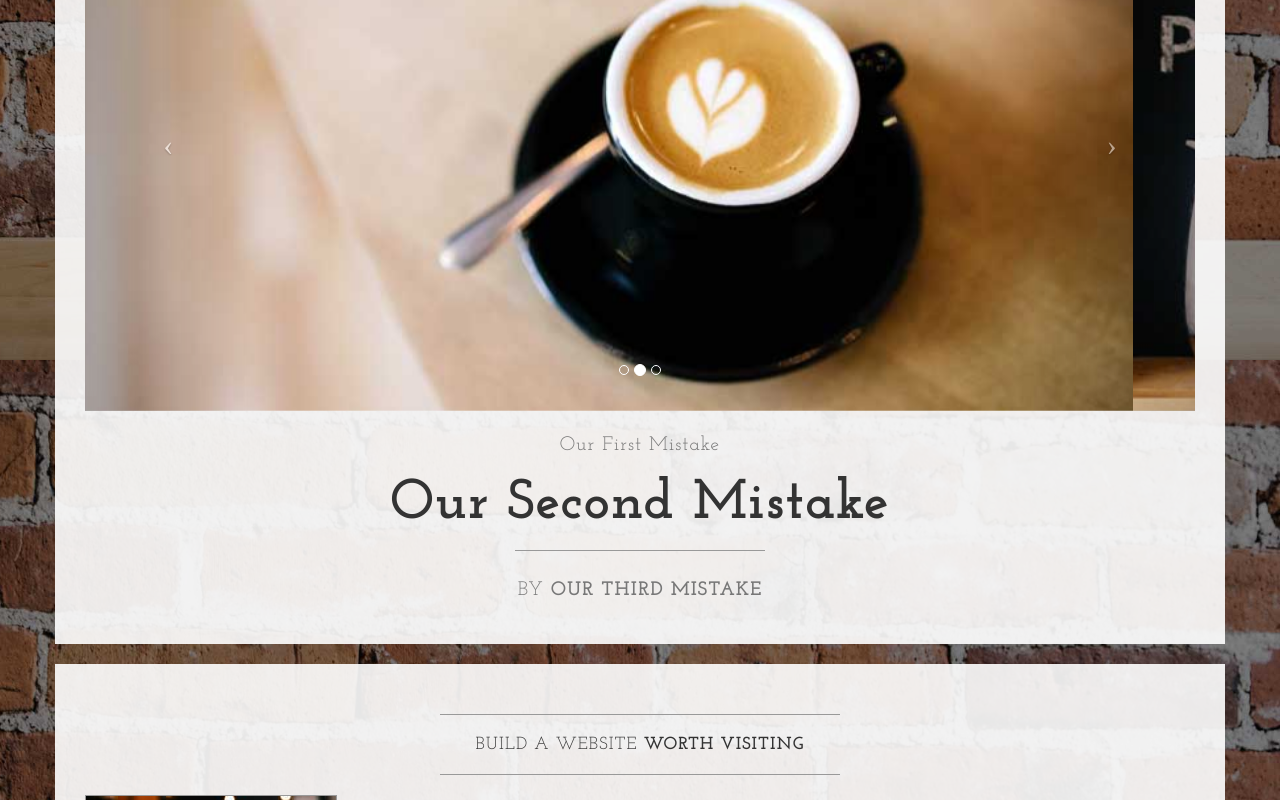
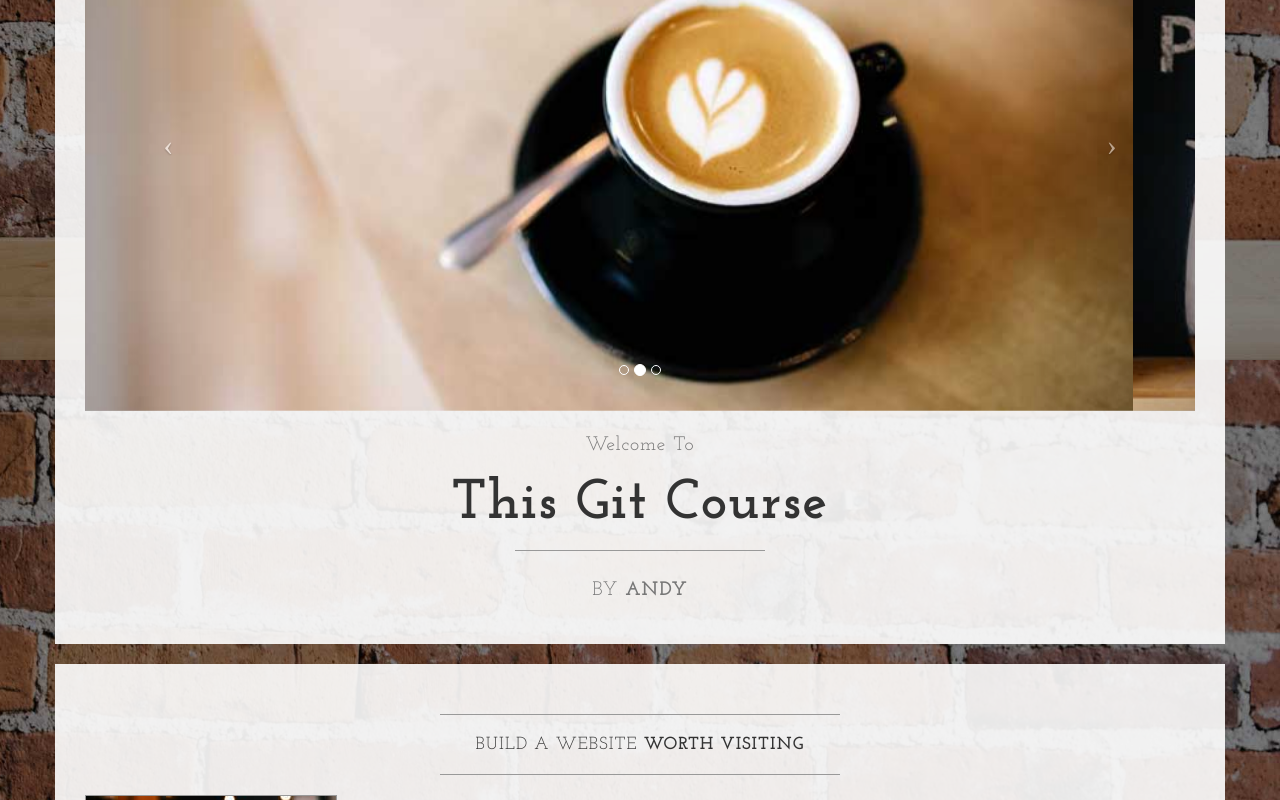
Before and after one commit to Sphinxflash/Gitkurs, a plain HTML site: page index.html in a window 1280 px wide. Shown: the part 440-1240 px from the top of the page. Drawn offline with nearby package versions, Linux system fonts and the light colour scheme.

Commit message:
Revert "committing third mistake"
This reverts commit b725d18811d9a6aea0a1929f87df1bd0ab0b1eff.

```diff
--- a/index.html
+++ b/index.html
@@ -106,13 +106,13 @@
                         </a>
                     </div>
                     <h2 class="brand-before">
-                        <small>Our first mistake</small>
+                        <small>Welcome to</small>
                     </h2>
-                    <h1 class="brand-name">Our second mistake</h1>
+                    <h1 class="brand-name">This Git Course</h1>
                     <hr class="tagline-divider">
                     <h2>
                         <small>By
-                            <strong>our third mistake</strong>
+                            <strong>Andy</strong>
                         </small>
                     </h2>
                 </div>
```
